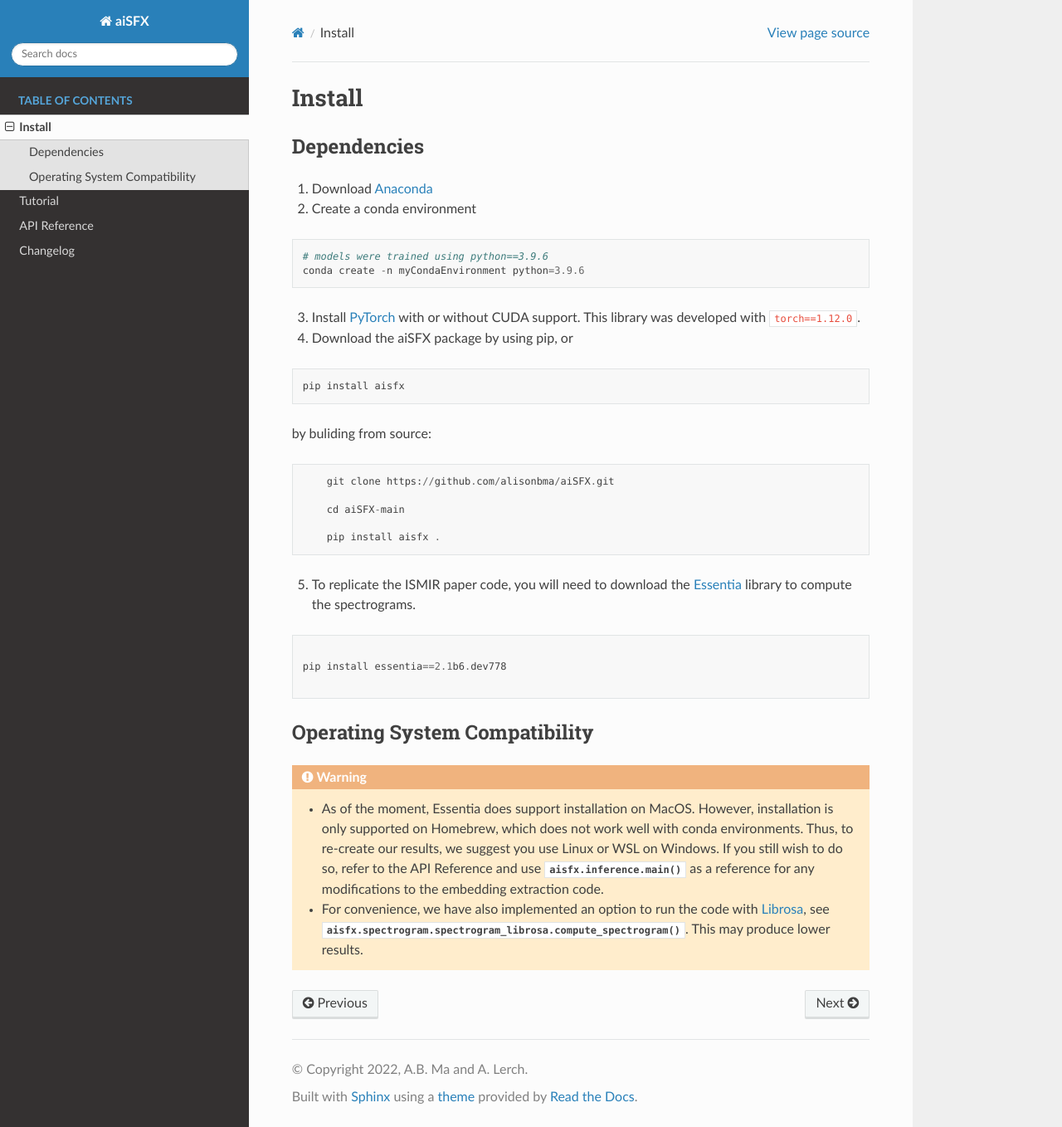
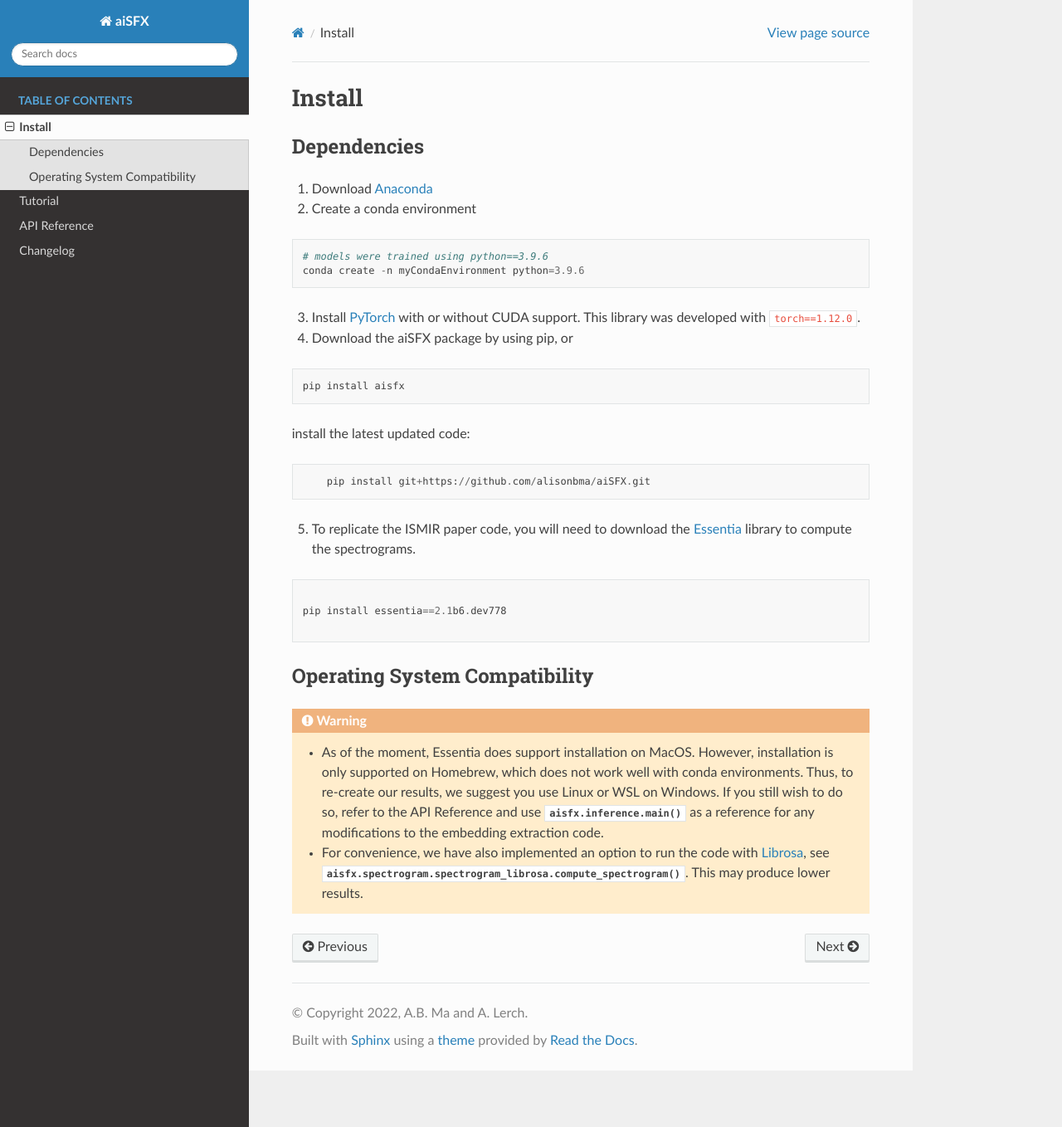
Before and after one commit to alisonbma/aiSFX, a Sphinx documentation site: the page built from docs/source/installation.md, in a window 1280 px wide and 1358 px high. Shown: the whole window at 83% size. Built offline with Sphinx 7.4.7 and the Read the Docs theme 2.0.0, drawn with Linux system fonts in a browser that asks for light colours.

Commit message:
Update installation.md

````diff
--- a/docs/source/installation.md
+++ b/docs/source/installation.md
@@ -15,14 +15,10 @@ conda create -n myCondaEnvironment python=3.9.6
 pip install aisfx
 ```
 
-by buliding from source:
+install the latest updated code:
 
 ```
-    git clone https://github.com/alisonbma/aiSFX.git
-
-    cd aiSFX-main
-
-    pip install aisfx .
+    pip install git+https://github.com/alisonbma/aiSFX.git
 ```
 
 5. To replicate the ISMIR paper code, you will need to download the [Essentia](https://essentia.upf.edu/) library to compute the spectrograms.
````
